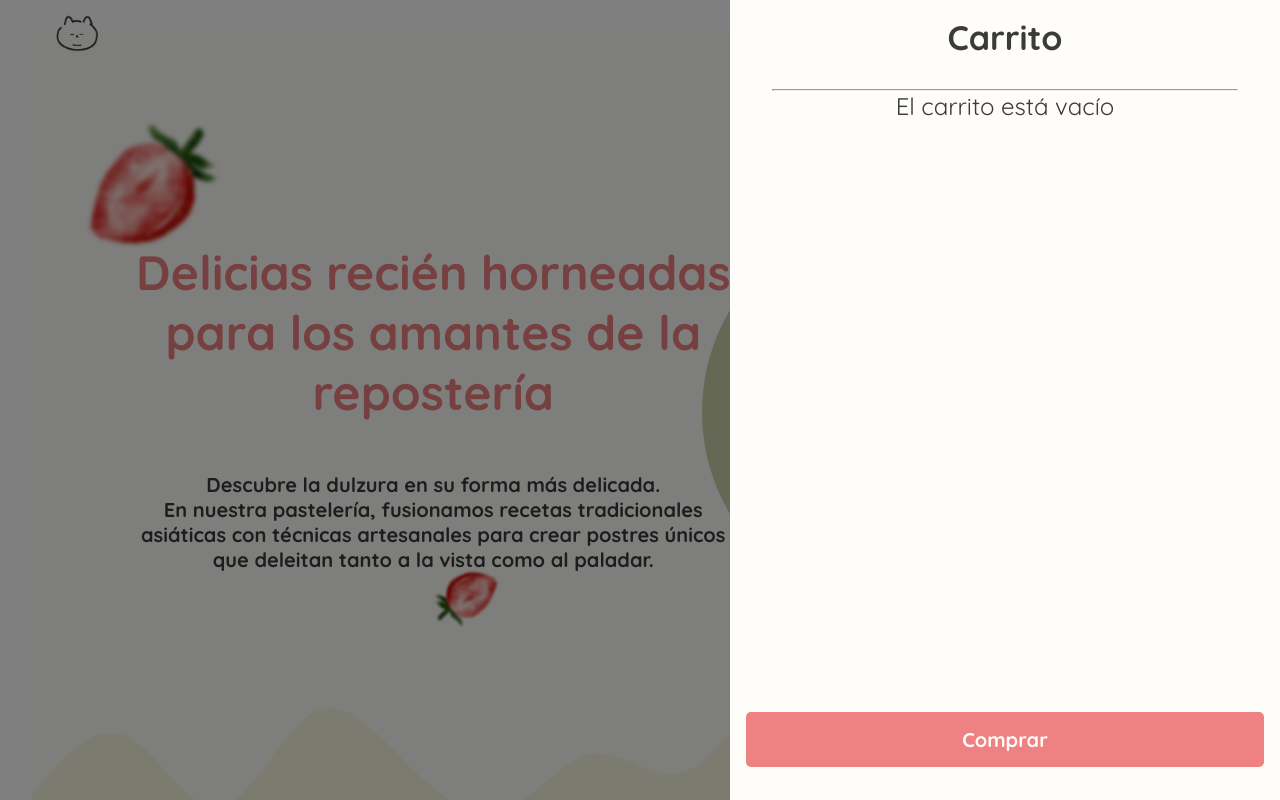
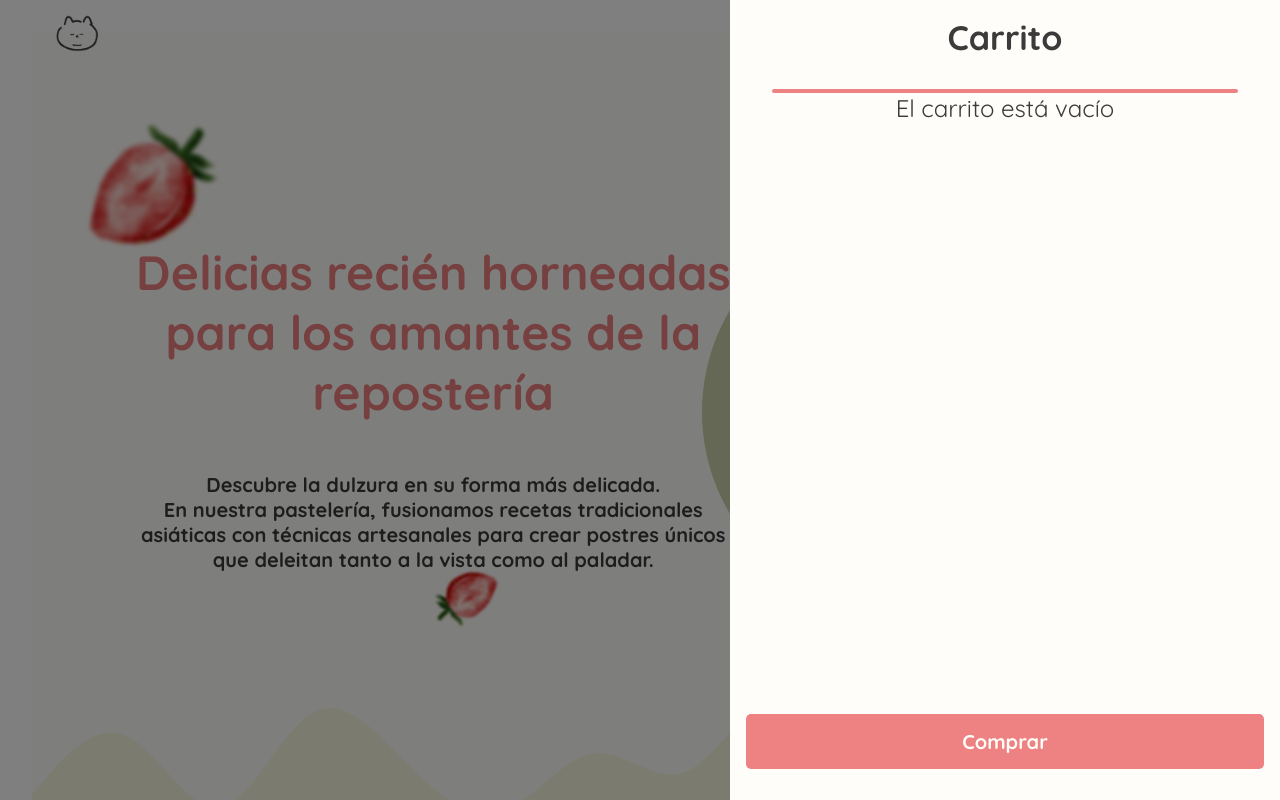
Before and after one commit to KokorikoFC/tiendaConReact, a React (Vite) app: page / in a window 1280 px wide. Both pictures are taken after a click on the element 1218 px from the left and 35 px from the top of the page. Shown: the top 800 px of the page. Built offline with nearby package versions, Linux system fonts and the light colour scheme.

Commit message:
Update cart style

```diff
--- a/src/components/cart/Cart.css
+++ b/src/components/cart/Cart.css
@@ -45,9 +45,6 @@ aside {
     cursor: default;
 }
 
-aside ul {
-    row-gap: 0px;
-}
 aside h3 {
     margin-bottom: 30px;
     font-size: 34px;
@@ -56,8 +53,13 @@ aside h3 {
 aside hr {
     width: 90%;
     margin: auto;
+    border: 2px solid var(--rojo);
+    border-radius: 5px;
 }
 
+aside ul {
+    row-gap: 0px;
+}
 .cart.open {
     display: block;
 }
@@ -65,16 +67,24 @@ aside hr {
 .overlay.show {
     display: block;
 }
+.cart-list-cont {
+    width: 100%;
+    height: 77%;
+    overflow-y: scroll;
+    scrollbar-width: none;
+}
 
 .cart-items-list {
-    height: 77%;
+    width: 90%;
+    display: flex;
+    flex-direction: column;
+    align-items: center;
+    justify-content: flex-start;
+    margin: auto;
+}
+
+.cart-item {
     width: 100%;
-    overflow-y: scroll;
-    scrollbar-width: none;
-
-}
-.cart-item {
-    width: 90%;
     height: 150px;
     display: flex;
     align-items: center;
--- a/src/components/cart/Cart.jsx
+++ b/src/components/cart/Cart.jsx
@@ -52,7 +52,11 @@ export function Cart() {
 
     return (
         <>
-            <div className="cartBtn" onClick={toggleCart} aria-label="Abrir carrito">
+            <div
+                className="cartBtn"
+                onClick={toggleCart}
+                aria-label="Abrir carrito"
+            >
                 <FaShoppingBasket className="cart-icon" />
             </div>
 
@@ -66,19 +70,26 @@ export function Cart() {
                     <aside className={`cart ${isCartOpen ? "open" : ""}`}>
                         <h3>Carrito</h3>
                         <hr />
+                        <div className="cart-list-cont">
                             <ul className="cart-items-list">
                                 {cart.length === 0 ? (
                                     <p>El carrito está vacío</p>
                                 ) : (
                                     cart.map((product) => (
+                                        <li
+                                            key={product.id}
+                                            className="cart-item"
+                                        >
                                             <CartItem
-                                        key={product.id}
                                                 product={product}
                                                 {...product}
                                             />
+                                        </li>
                                     ))
                                 )}
                             </ul>
+                        </div>
+
                         <div className="cart-btn-cont">
                             <button className="buy-btn" onClick={clearCart}>
                                 Comprar
```
Lines whose indentation alone changed are shown as unchanged.
